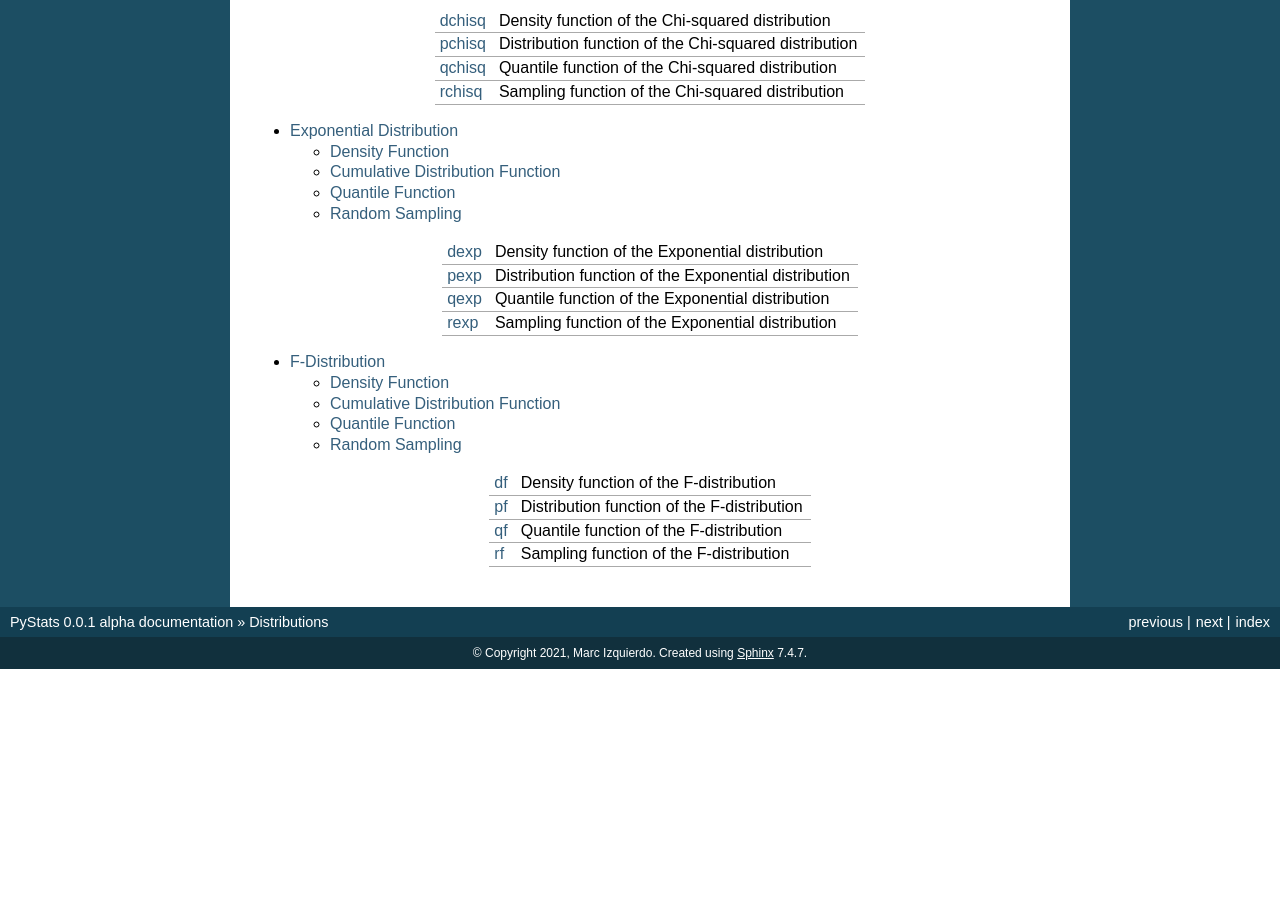
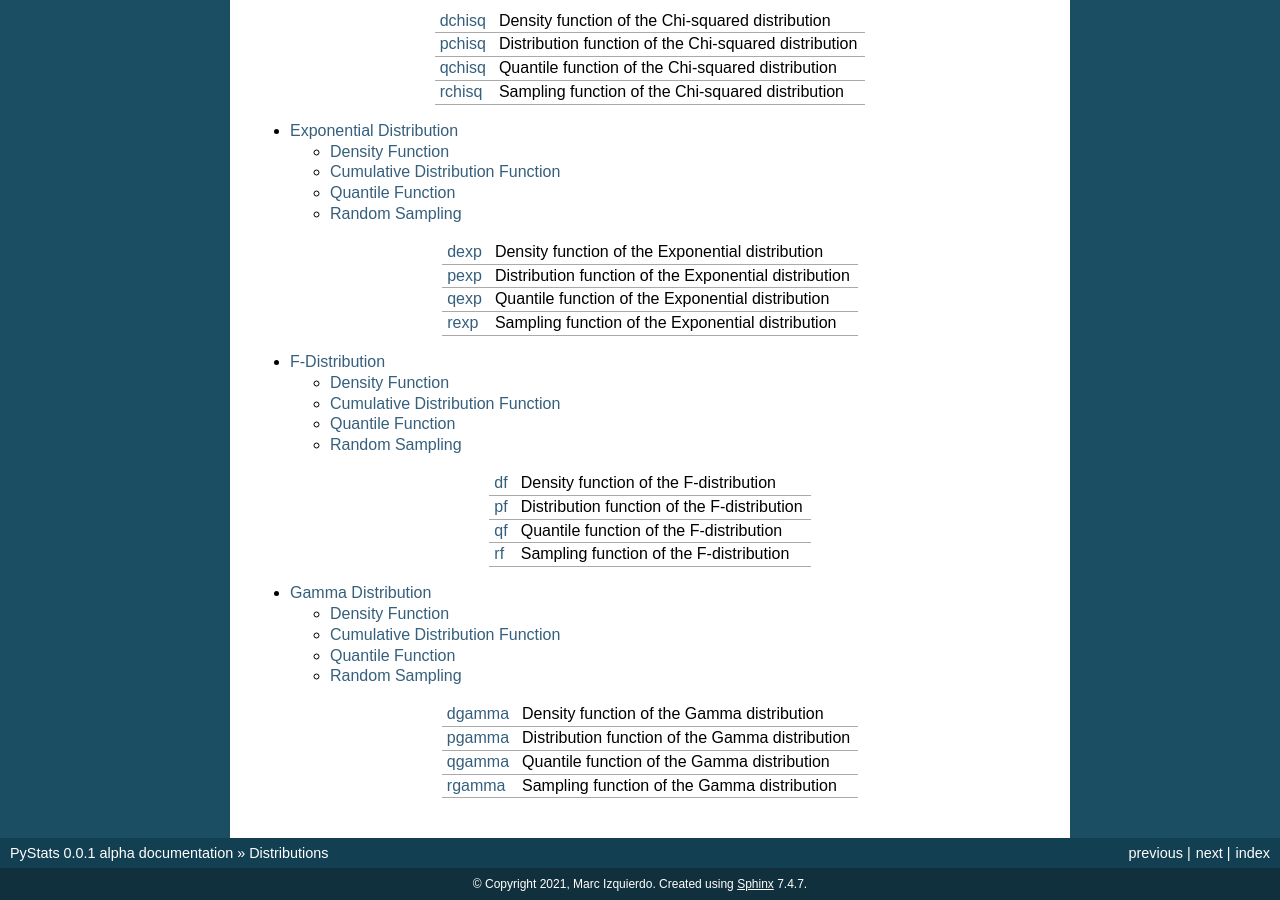
Before and after one commit to marcizhu/PyStats, a Sphinx documentation site: the page built from docs/source/api/index.rst, in a window 1280 px wide and 900 px high, scrolled down 1127 px. Built offline with Sphinx 7.4.7, drawn with Linux system fonts in a browser that asks for light colours; before the commit the page ends 1796 px from its top, so only the background shows below that.

Commit message:
Added docs for Gamma distribution

```diff
--- a/docs/source/api/index.rst
+++ b/docs/source/api/index.rst
@@ -133,3 +133,18 @@ Distributions
 +----------------------------------------+--------------------------------------------------------------+
 | :ref:`rf <rf-func-ref1>`               | Sampling function of the F-distribution                      |
 +----------------------------------------+--------------------------------------------------------------+
+
+.. toctree::
+   :maxdepth: 2
+
+   Gamma
+
++----------------------------------------+--------------------------------------------------------------+
+| :ref:`dgamma <dgamma-func-ref1>`       | Density function of the Gamma distribution                   |
++----------------------------------------+--------------------------------------------------------------+
+| :ref:`pgamma <pgamma-func-ref1>`       | Distribution function of the Gamma distribution              |
++----------------------------------------+--------------------------------------------------------------+
+| :ref:`qgamma <qgamma-func-ref1>`       | Quantile function of the Gamma distribution                  |
++----------------------------------------+--------------------------------------------------------------+
+| :ref:`rgamma <rgamma-func-ref1>`       | Sampling function of the Gamma distribution                  |
++----------------------------------------+--------------------------------------------------------------+
```
Also changed, not shown: docs/source/api/Gamma.rst (added, +112 -0 lines), 1 other file.
